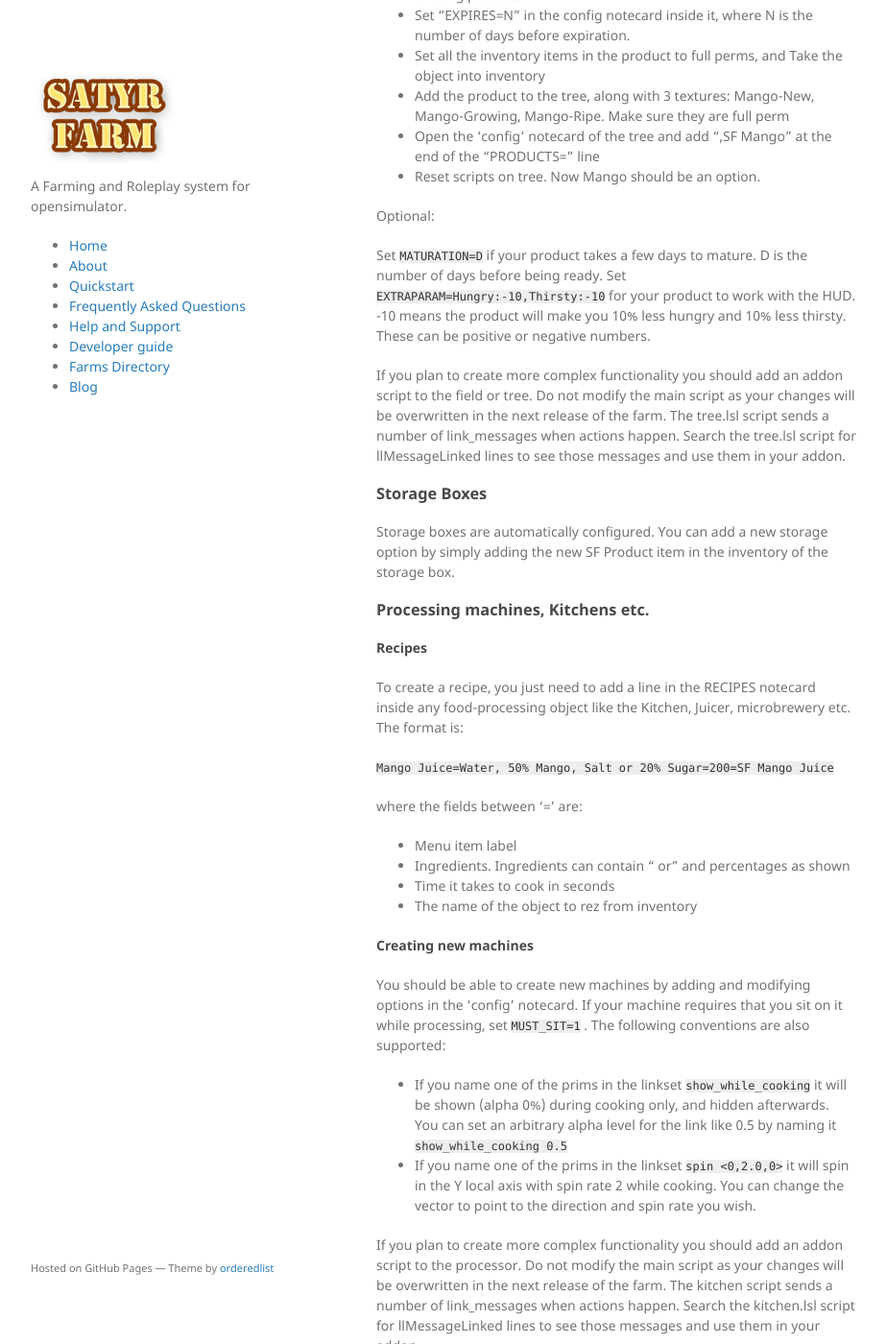
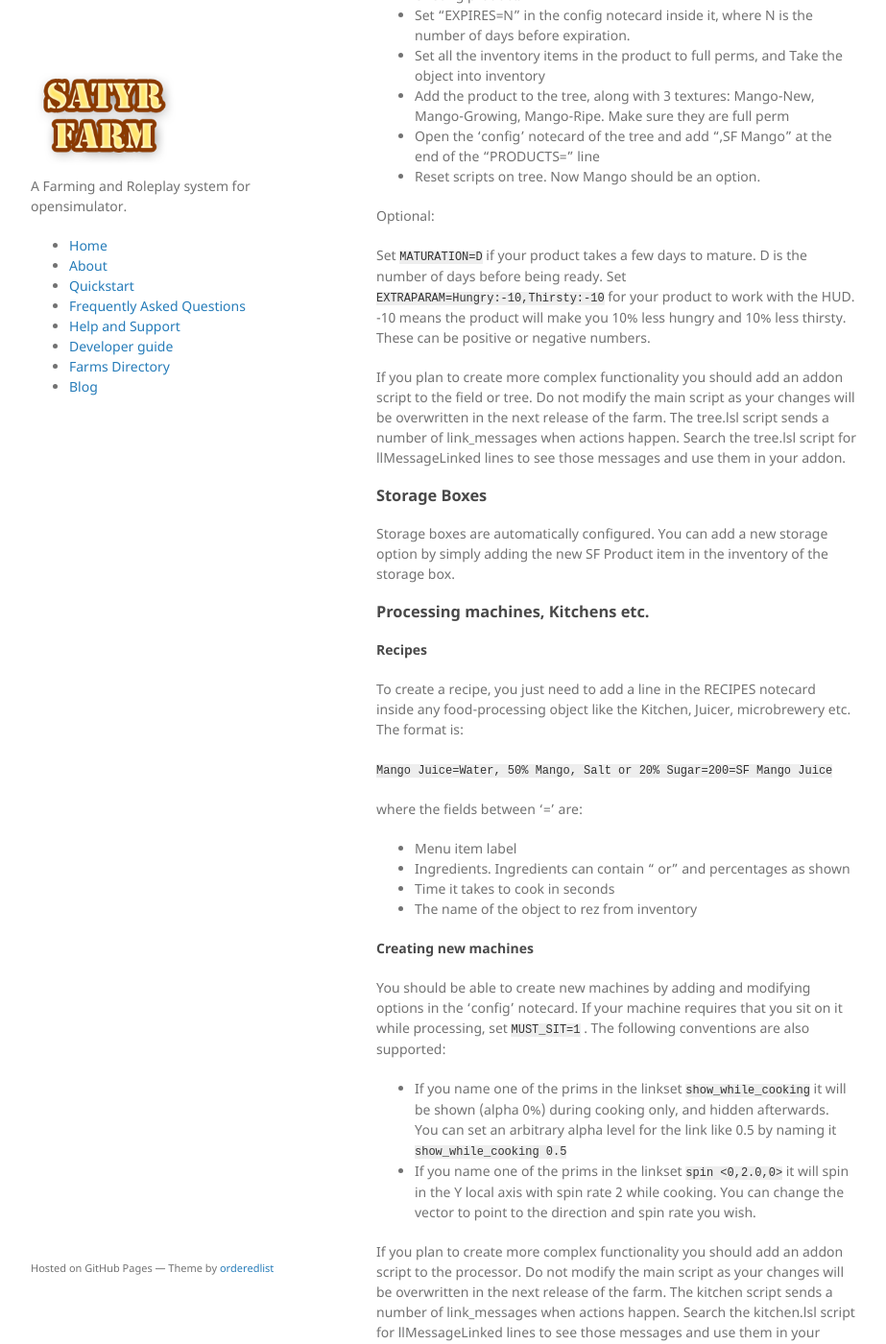
Before and after one commit to SatyrFarm/SatyrFarm.github.io, a Jekyll site: the page built from devguide.md, in a window 1280 px wide and 1400 px high, scrolled down 300 px. Shown: the whole window at 96% size, without its empty margins (178-1101 px from the left). Built offline with Jekyll 4.4.1, drawn with Linux system fonts in a browser that asks for light colours; our own code applies the rules of GitHub Pages for plain Markdown files.

Commit message:
Update jekyll-theme-minimal.scss

```diff
--- a/_sass/jekyll-theme-minimal.scss
+++ b/_sass/jekyll-theme-minimal.scss
@@ -68,7 +68,7 @@ blockquote {
 }
 
 code, pre {
-  font-family:Monaco, Bitstream Vera Sans Mono, Lucida Console, Terminal, Consolas, Liberation Mono, DejaVu Sans Mono, Courier New, monospace;
+  font-family:Courier New, monospace;
   font-size:12px;
   background:#eee;
   color:#333;
```
